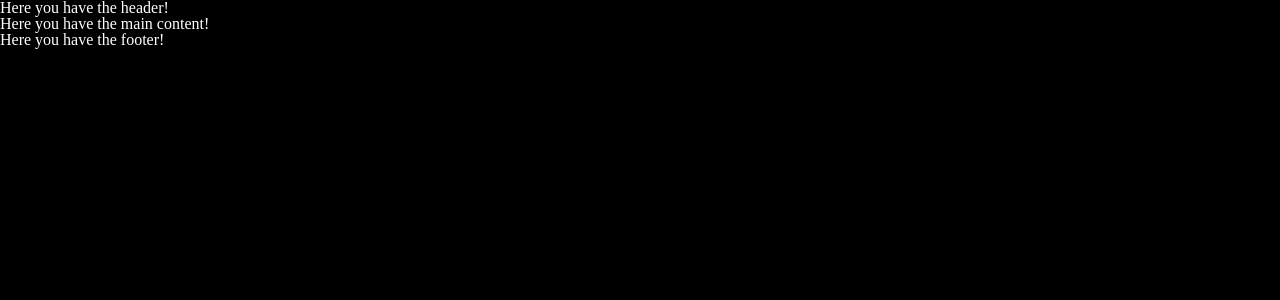
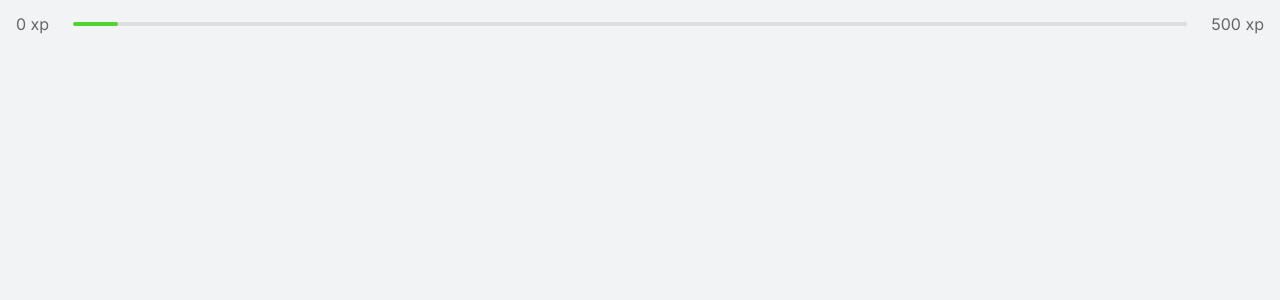
Before and after one commit to magnonasc/MoveIt, a Next.js app: page / in a window 1280 px wide. Shown: the top 300 px of the page. Built offline with nearby package versions, Linux system fonts and the light colour scheme.

Commit message:
Created experience bar component

```diff
--- /dev/null
+++ b/src/components/atoms/PageContainer.tsx
@@ -0,0 +1,10 @@
+import styled from 'styled-components';
+
+const PageContainer = styled.div`
+    max-width: 1366px;
+    margin: auto;
+    display: flex;
+    flex-direction: column;
+`;
+
+export default PageContainer;
--- /dev/null
+++ b/src/components/atoms/ProgressBar.tsx
@@ -0,0 +1,36 @@
+import { FC, HTMLAttributes } from 'react';
+import styled from 'styled-components';
+
+export type ProgressBarProps = HTMLAttributes<HTMLDivElement> & {
+    max: number;
+    value: number;
+};
+
+const ProgressBarContainer = styled.div`
+    display: flex;
+    flex: 1;
+    height: 4px;
+    position: relative;
+    margin: 0 1.5rem;
+
+    background-color: ${({ theme }) => theme.colors.grayLine};
+    border-radius: 2px;
+`;
+
+const ProgressBarValue = styled.div<ProgressBarProps>`
+    position: absolute;
+    left: 0;
+    height: 100%;
+    width: ${({ max, value }) => (value * 100) / max}%;
+    max-width: 100%;
+    background-color: ${({ theme }) => theme.colors.green};
+    border-radius: 2px;
+`;
+
+const ProgressBar: FC<ProgressBarProps> = ({ max, value }: ProgressBarProps) => (
+    <ProgressBarContainer>
+        <ProgressBarValue max={max} value={value} />
+    </ProgressBarContainer>
+);
+
+export default ProgressBar;
--- /dev/null
+++ b/src/components/molecules/ExperienceBar.tsx
@@ -0,0 +1,24 @@
+import { FC } from 'react';
+import styled from 'styled-components';
+import ProgressBar, { ProgressBarProps } from '../atoms/ProgressBar';
+
+const LabelContainer = styled.span`
+    display: flex;
+    justify-content: center;
+`;
+
+const Container = styled.div`
+    display: flex;
+    padding: 1rem;
+    align-items: center;
+`;
+
+const ExperienceBar: FC<ProgressBarProps> = ({ max, value }: ProgressBarProps) => (
+    <Container>
+        <LabelContainer>0 xp</LabelContainer>
+        <ProgressBar max={max} value={value} />
+        <LabelContainer>{max} xp</LabelContainer>
+    </Container>
+);
+
+export default ExperienceBar;
--- a/src/pages/_app.tsx
+++ b/src/pages/_app.tsx
@@ -1,5 +1,6 @@
 import { AppProps } from 'next/dist/next-server/lib/router/router';
 import { FC } from 'react';
+import Head from 'next/head';
 import { ThemeProvider } from 'styled-components';
 import GlobalStyle from '../styles/global';
 import theme from '../styles/theme';
@@ -7,6 +8,15 @@ import theme from '../styles/theme';
 const MyApp: FC<AppProps> = ({ Component, pageProps }) => {
     return (
         <>
+            <Head>
+                <link rel="icon" href="/favicon.ico" />
+                <link rel="preconnect" href="https://fonts.gstatic.com" />
+                <link
+                    href="https://fonts.googleapis.com/css2?family=Inter:wght@100;300;400;700&display=swap"
+                    rel="stylesheet"
+                />
+                <meta name="author" content="Magno Nascimento" />
+            </Head>
             <ThemeProvider theme={theme}>
                 <GlobalStyle />
                 <Component {...pageProps} />
--- a/src/pages/index.tsx
+++ b/src/pages/index.tsx
@@ -1,26 +1,22 @@
 import { FC } from 'react';
 import Head from 'next/head';
+import ExperienceBar from '../components/molecules/ExperienceBar';
+import PageContainer from '../components/atoms/PageContainer';
 
 const Home: FC = () => {
     return (
-        <div>
+        <>
             <Head>
                 <title>Homepage Template</title>
                 <link rel="icon" href="/favicon.ico" />
             </Head>
 
-            <header>
-                <p>Here you have the header!</p>
-            </header>
-
-            <main>
-                <p>Here you have the main content!</p>
-            </main>
-
-            <footer>
-                <p>Here you have the footer!</p>
-            </footer>
-        </div>
+            <PageContainer>
+                <header>
+                    <ExperienceBar max={500} value={20} />
+                </header>
+            </PageContainer>
+        </>
     );
 };
 
--- a/src/styles/global.ts
+++ b/src/styles/global.ts
@@ -56,7 +56,17 @@ export default createGlobalStyle`
         background-color: ${(props) => props.theme.colors.background};
     }
 
-    h1, h2, h3, h4, h5, h6, p, span {
+    h1, h2, h3, h4, h5, h6 {
+        color: ${(props) => props.theme.colors.title};
+    }
+
+    p, span {
         color: ${(props) => props.theme.colors.text};
     }
+
+    body, input, textarea, button {
+        font-weight: 400;
+        font-size: 16px;
+        font-family: 'Inter', sans-serif;
+    }
 `;
--- a/src/styles/theme.ts
+++ b/src/styles/theme.ts
@@ -1,9 +1,15 @@
 const theme = {
     colors: {
-        background: '#000000',
-        text: '#FFFFFF',
-        primary: '#FFFFFF',
-        secondary: '#888888'
+        background: '#F2F3F5',
+        title: '#2E384D',
+        text: '#666666',
+        lightBlue: '#5965E0',
+        darkBlue: '#4953B8',
+        green: '#4CD62B',
+        red: '#E83F5B',
+        blueText: '#B2B9FF',
+        grayLine: '#DCDDE0',
+        white: '#FFFFFF'
     }
 };
 
```
